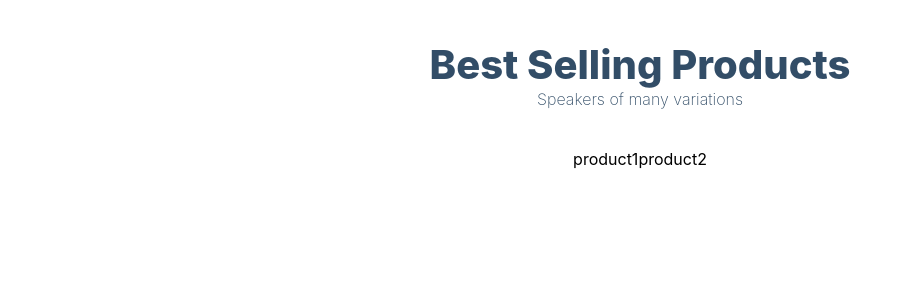
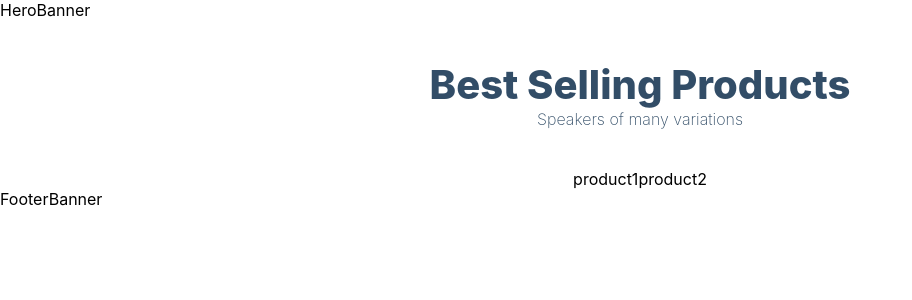
Before and after one commit to AnnleeFores/ecommerce-app, a Next.js app: page / in a window 1280 px wide. Shown: the top 300 px of the page, without its empty margins (0-912 px from the left). Built offline with nearby package versions, Linux system fonts and the light colour scheme.

Commit message:
components imported to indexjs

```diff
--- a/pages/index.js
+++ b/pages/index.js
@@ -5,7 +5,7 @@ import { Product, FooterBanner, HeroBanner } from "../components";
 const Home = () => {
   return (
     <>
-      {/* HeroBanner */}
+      <HeroBanner />
       <div className="products-heading">
         <h2>Best Selling Products</h2>
         <p>Speakers of many variations</p>
@@ -13,7 +13,8 @@ const Home = () => {
       <div className="products-container">
         {[`product1`, `product2`].map((product) => product)}
       </div>
-      {/* Footer */}
+
+      <FooterBanner />
     </>
   );
 };
```
